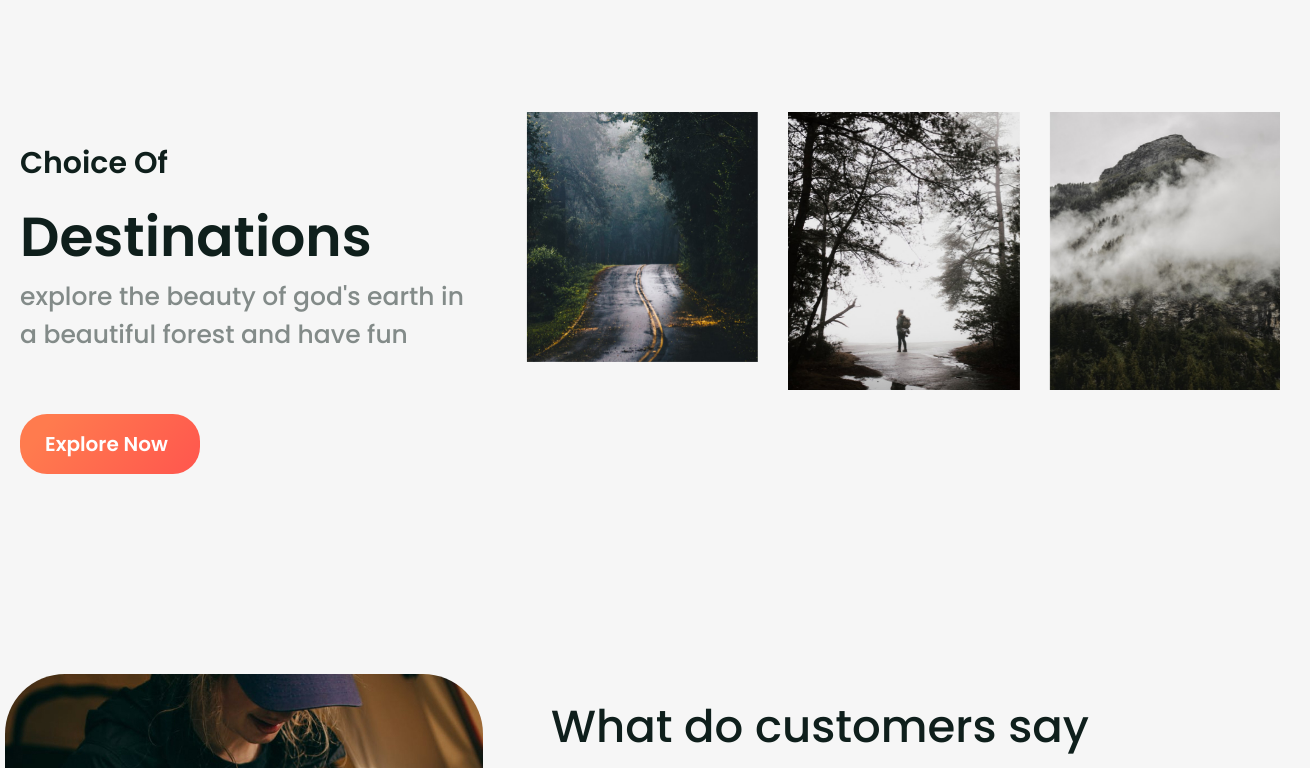
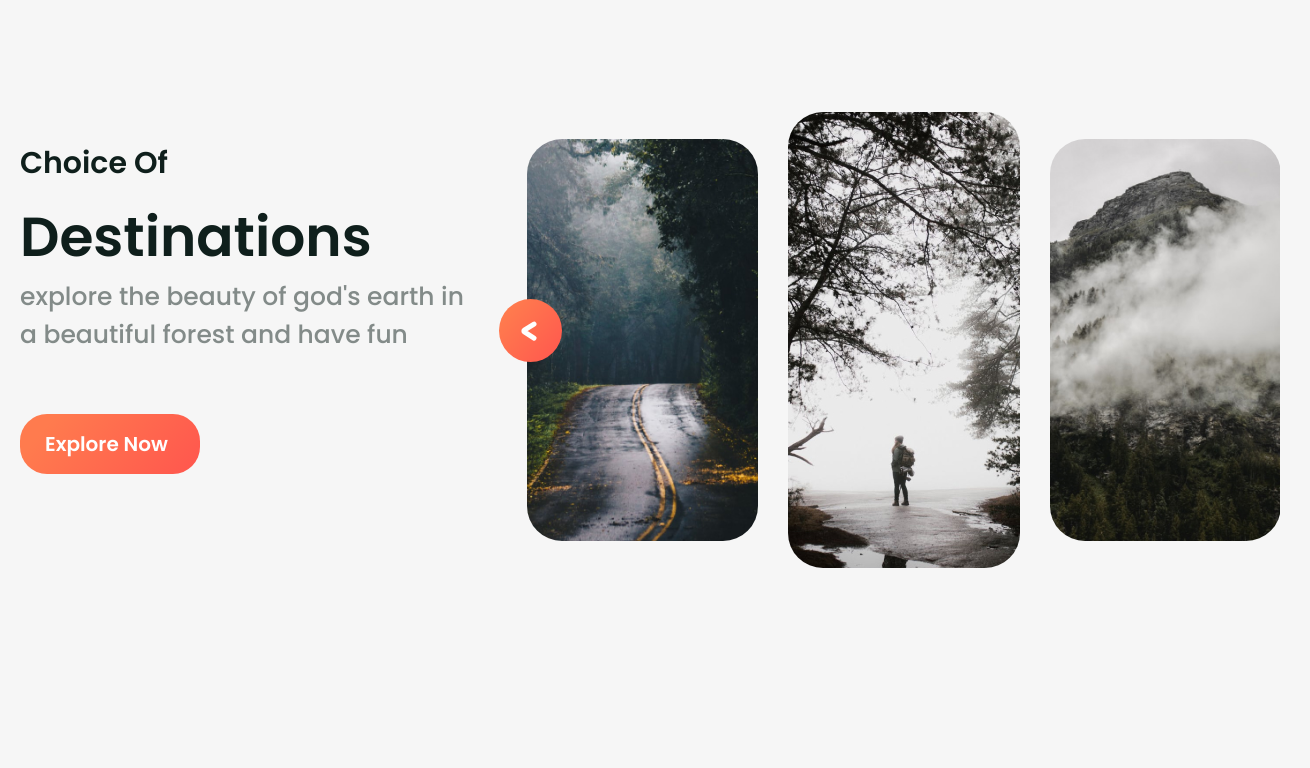
Before and after one commit to Hehera/Traveling_project_practice1, a plain HTML site: page index.html in a window 1280 px wide. Shown: the part 984-1752 px from the top of the page, 1310 px wide, since content can reach past the window. Drawn offline with nearby package versions, Linux system fonts and the light colour scheme.

Commit message:
fix images

```diff
--- a/css/main.css
+++ b/css/main.css
@@ -342,19 +342,17 @@ body {
 /* Slider  */
 .slider {
   position: relative;
-  height: 456px;
-  transition: 0.2s ease-in;
-  border-radius: 50%;
 }
 /* .destinations__slider {
  width: 600px;
 
 } */
-.slider .slider__item {
-  margin-top: 27px;
+ .slider__item {
+  object-fit: cover;
 width: 335px;
 height: 402px;
-border-radius: 60px;
+border-radius: 35px;
+transition: 0.2s ease;
 }
 
 .slider .center .slider__item {
@@ -369,33 +367,39 @@ border-radius: 60px;
   height: 456px;
 }
 .slider__btn {
-  position: absolute;
-  top: 50%;
-  transform: translateY(-50%);
+position: absolute;
+top: 50%;
+transform: translateY(-65%);
+  display: block;
   z-index: 9;
-
-  width: 68px;
-  height: 68px;
+  width: 63px;
+  height: 63px;
   border-radius: 50%;
-
   display: flex;
   align-items: center;
 
   background: linear-gradient(129.54deg, #ff7b4e 15.57%, #ff584e 95.03%),
     #8b8b8b;
+    transition: color 0.2s ease-in;
+}
+.slider__item {
+  margin-top: 27px;
+  width: 335px;
+  height: 402px;
+  object-fit: cover;
+  border-radius: 35px;
+  transition: 0.2s ease-in;
 }
 
 .slider__btn--prev {
-  left: -30px;
-
-  padding-left: 26px;
+  left: -27px;
+  padding-left: 22px;
   justify-content: flex-start;
 }
 
 .slider__btn--next {
-  right: -30px;
-
-  padding-right: 26px;
+left: 1000px;
+  padding-right: 22px;
   justify-content: flex-end;
 }
 
--- a/index.html
+++ b/index.html
@@ -66,7 +66,7 @@
                                     <a href="#!" class="btn">Explore Now</a>
                                 </div>
 
-                            <div class="destionations__slider">
+                            <div class="slider">
                                 <div class="destionations__slider">
                                     <div class="owl-carousel">
 
@@ -75,10 +75,10 @@
                                         <img src="./img/Slider/03.jpg " alt="" class="slider__item">
                                       </div>
                                       <button class="slider__btn slider__btn--prev">
-                                        <img src="../TRAVEL_PROJECT/img/Slider/arrow-left.svg">
+                                        <img src="./img/Slider/arrow-left.svg">
                                     </button>
-                                    <button class="slider__btn slider__btn--next">
-                                        <img src="../TRAVEL_PROJECT/img/Slider/arrow-right.svg">
+                                    <button class="slider__btn slider__btn--next ">
+                                        <img src="./img/Slider/arrow-right.svg">
                                     </button>
                                     </div>
 
```
